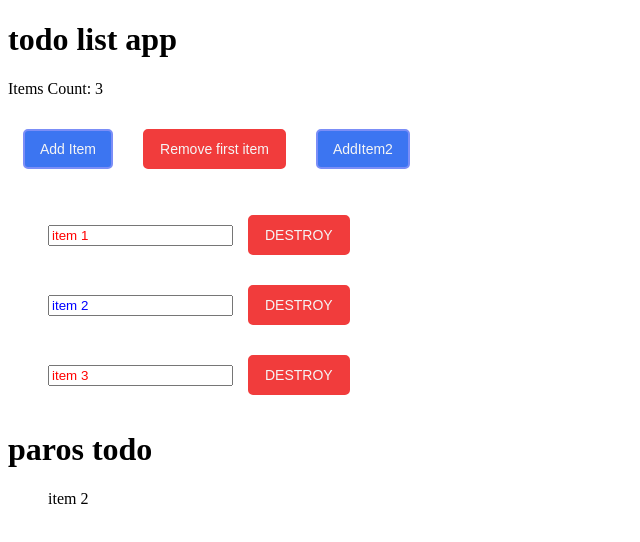
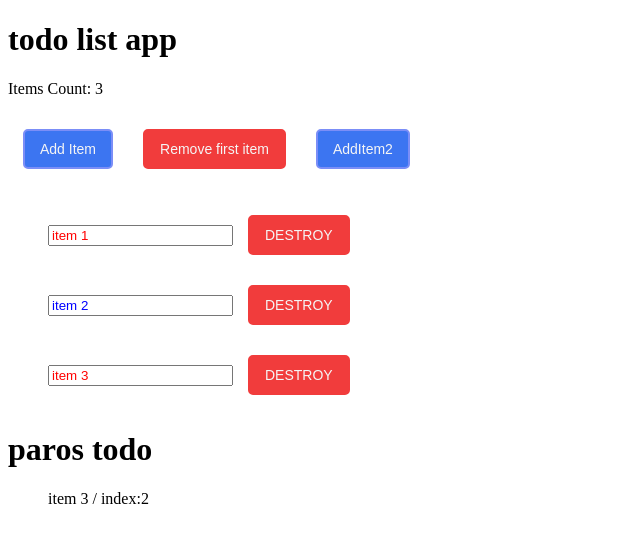
Before and after one commit to vblaskovics/AngularAkademia2022, an Angular app in the folder todo-app/: page / in a window 1280 px wide. Shown: the top 542 px of the page, without its empty margins (0-640 px from the left). Built offline with nearby package versions, Linux system fonts and the light colour scheme.

Commit message:
most commit

```diff
--- a/todo-app/src/app/todo-list/todo-list.component.html
+++ b/todo-app/src/app/todo-list/todo-list.component.html
@@ -10,7 +10,7 @@
         type="text"
         [value]="item"
         appColorGenerator
-        (input)="handleChange($event, item)"
+        (input)="handleChange($event, i)"
       />
       <button class="destroy" (click)="onDestroy(i)">DESTROY</button>
 
@@ -19,14 +19,14 @@
 <h1>paros todo</h1>
 <ul>
   <li *ngFor="let item of items; let i = index">
-    <div *ngIf="i % 2 != 0">
+    <div *ngIf="i>0 &&i % 2 == 0">
       <!-- <input
         type="text"
         [value]="item"
         appColorGenerator
         (input)="handleChange($event, item)"
       /> -->
-      <span>{{item}}</span>
+      <span>{{item}} / index:{{i}}</span>
 
     </div>
   </li>
--- a/todo-app/src/app/todo-list/todo-list.component.ts
+++ b/todo-app/src/app/todo-list/todo-list.component.ts
@@ -49,8 +49,9 @@ export class TodoListComponent implements OnInit {
   onDestroy(index:number):void{
     this.items.splice(index, 1)
   }
-  handleChange(e:Event,target:string){
-    console.log(e)
+  handleChange(e:Event,index:number){
+    console.log()
+    //this.items[index] = (e.target as HTMLInputElement).value
 
    // target += e.target.value
   }
```
